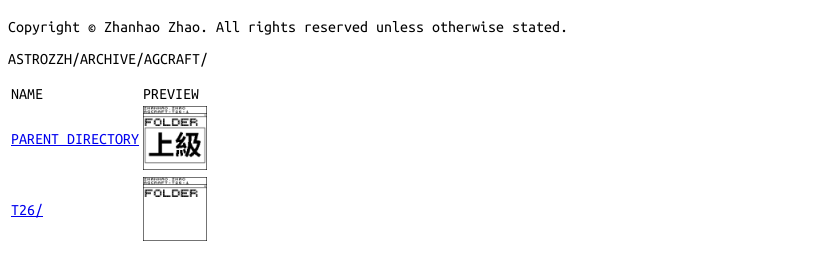
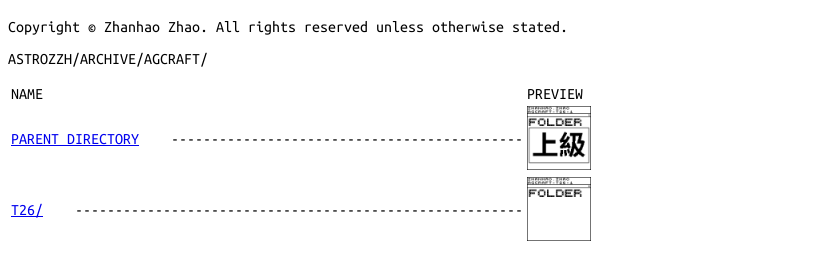
Before and after one commit to ASTROZZH/ARCHIVE, a plain HTML site: page AGCRAFT/INDEX.HTML in a window 1280 px wide. Shown: the part 56-336 px from the top of the page, without its empty margins (0-832 px from the left). Drawn offline with Linux system fonts and the light colour scheme.

Commit message:
Add files via upload

```diff
--- a/AGCRAFT/INDEX.HTML
+++ b/AGCRAFT/INDEX.HTML
@@ -43,20 +43,16 @@ ASTROZZH/ARCHIVE/AGCRAFT/
 </tr>
 
 <tr>
-    <td><a href="../index.html">PARENT DIRECTORY</a></td>
+    <td><pre><a href="../index.html">PARENT DIRECTORY</a>    --------------------------------------------</pre></td>
     <td>
-        <a href="../index.html">
-            <img src="../AGCRAFT/T26/ZHANHAO.ZHAO__AGCRAFT-T26-1__4_10X.PNG" width="64">
-        </a>
+        <img src="../AGCRAFT/T26/ZHANHAO.ZHAO__AGCRAFT-T26-1__4_10X.PNG" width="64">
     </td>
 </tr>
 
 <tr>
-    <td><a href="T26/INDEX.HTML">T26/</a></td>
+    <td><pre><a href="T26/INDEX.HTML">T26/</a>    --------------------------------------------------------</pre></td>
     <td>
-        <a href="T26/INDEX.HTML">
-            <img src="../AGCRAFT/T26/ZHANHAO.ZHAO__AGCRAFT-T26-1__5_10X.PNG" width="64">
-        </a>
+        <img src="../AGCRAFT/T26/ZHANHAO.ZHAO__AGCRAFT-T26-1__5_10X.PNG" width="64">
     </td>
 </tr>
 
```
